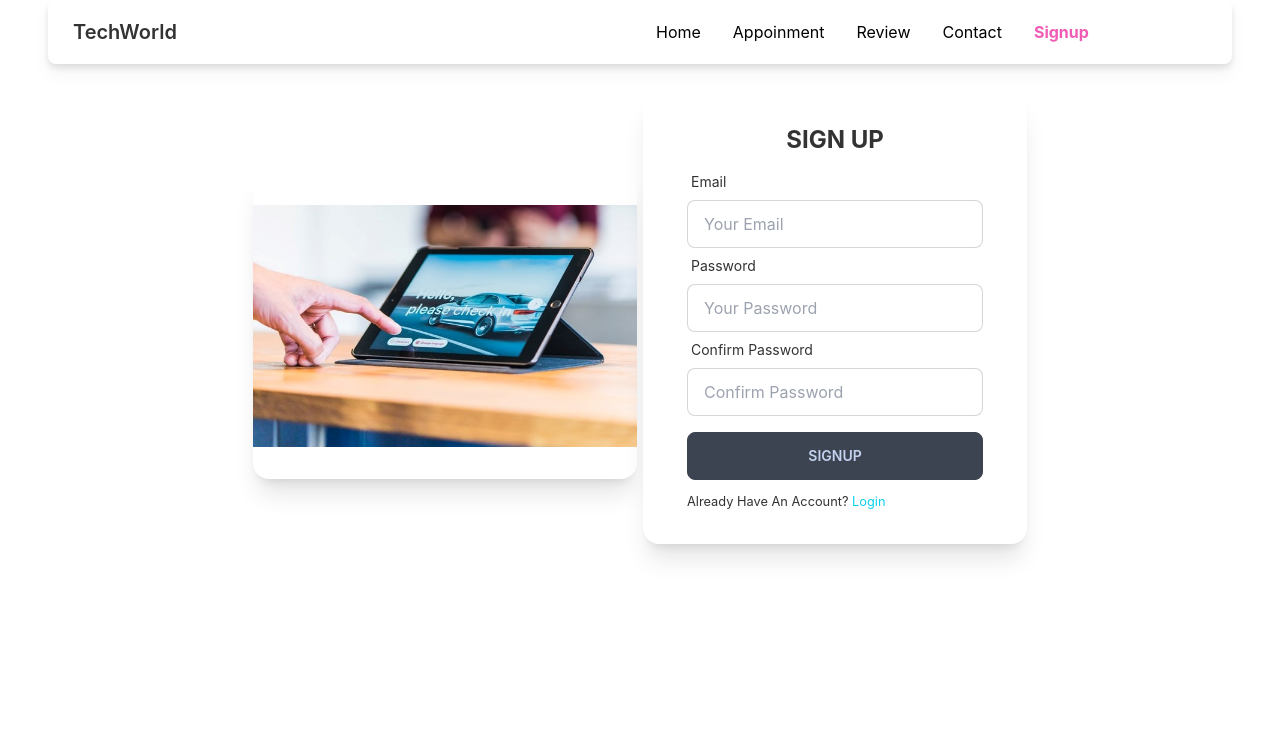
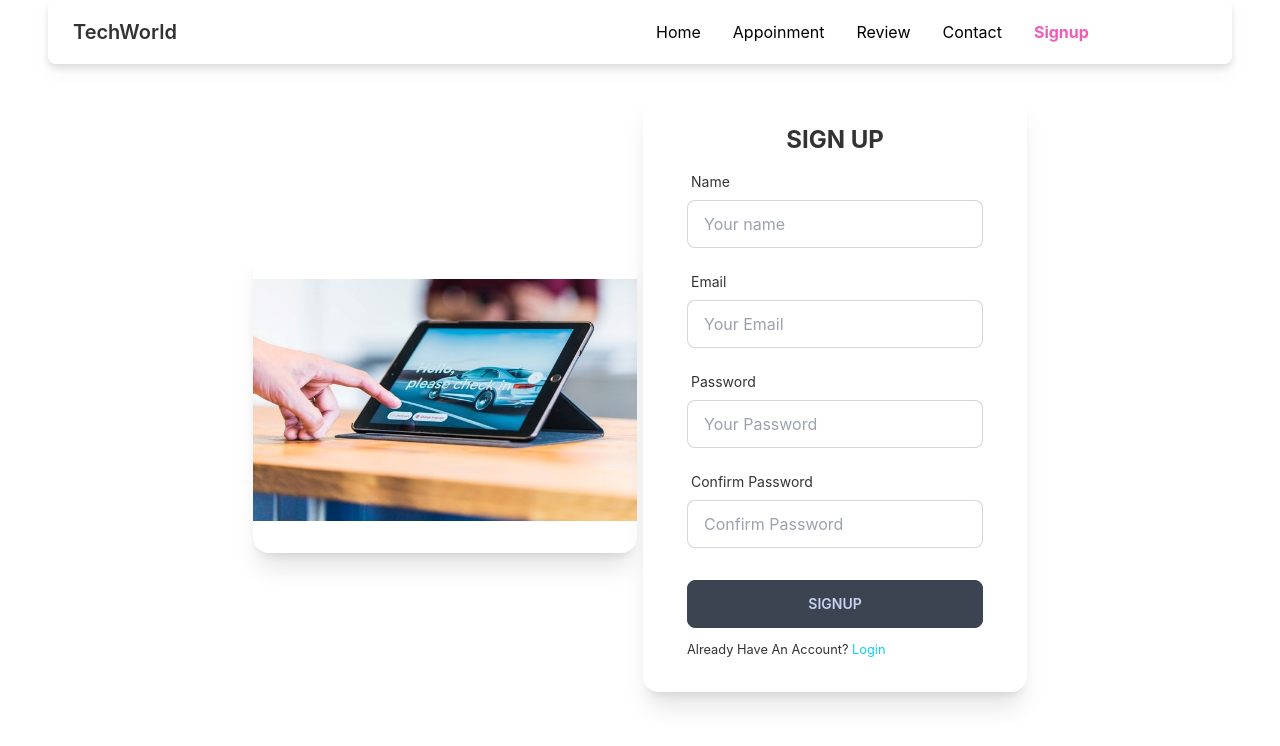
Before and after one commit to RittikaDev/manufacturer-client, a React (Create React App) app: page /signup in a window 1280 px wide. Shown: the top 746 px of the page. Built offline with nearby package versions, Linux system fonts and the light colour scheme.

Commit message:
sign up with react hook form

```diff
--- a/src/Pages/Login/Signup.js
+++ b/src/Pages/Login/Signup.js
@@ -1,8 +1,18 @@
 import React from "react";
+import { useForm } from "react-hook-form";
 import { Link } from "react-router-dom";
 import signupp from "../../images/signup.jpg";
 
 const Signup = () => {
+  const {
+    register,
+    formState: { errors },
+    handleSubmit,
+  } = useForm();
+
+  const onSubmit = async (data) => {
+    console.log(data);
+  };
   return (
     <div className="flex mt-7 justify-center items-center">
       <div className="card w-96 bg-base-100 shadow-xl mr-1.5 mt-4 ">
@@ -16,7 +26,32 @@ const Signup = () => {
       <div className="card w-96 bg-base-100 shadow-xl px-3">
         <div className="card-body">
           <h2 className="text-center text-2xl font-bold">SIGN UP</h2>
-          <form>
+          <form onSubmit={handleSubmit(onSubmit)}>
+            <div className="form-control w-full max-w-xs">
+              <label className="label">
+                <span className="label-text">Name</span>
+              </label>
+              <input
+                type="text"
+                placeholder="Your name"
+                className="input input-bordered w-full max-w-xs"
+                {...register("name", {
+                  required: { value: true, message: "Name is required" },
+                })}
+              />
+              <label className="label">
+                {errors.name?.type === "required" && (
+                  <span className="label-text-alt text-red-500">
+                    {errors.name.message}
+                  </span>
+                )}
+                {errors.name?.type === "pattern" && (
+                  <span className="label-text-alt text-red-500">
+                    {errors.name.message}
+                  </span>
+                )}
+              </label>
+            </div>
             <div className="form-control w-full max-w-xs">
               <label className="label">
                 <span className="label-text">Email</span>
@@ -25,7 +60,26 @@ const Signup = () => {
                 type="email"
                 placeholder="Your Email"
                 className="input input-bordered w-full max-w-xs"
+                {...register("email", {
+                  required: { value: true, message: "Email is required" },
+                  pattern: {
+                    value: /[a-z0-9]+@[a-z]+\.[a-z]{2,3}/,
+                    message: "Provide a valid email", // JS only: <p>error message</p> TS only support string
+                  },
+                })}
               />
+              <label className="label">
+                {errors.email?.type === "required" && (
+                  <span className="label-text-alt text-red-500">
+                    {errors.email.message}
+                  </span>
+                )}
+                {errors.email?.type === "pattern" && (
+                  <span className="label-text-alt text-red-500">
+                    {errors.email.message}
+                  </span>
+                )}
+              </label>
             </div>
             <div className="form-control w-full max-w-xs">
               <label className="label">
@@ -35,7 +89,26 @@ const Signup = () => {
                 type="password"
                 placeholder="Your Password"
                 className="input input-bordered w-full max-w-xs"
+                {...register("password", {
+                  required: { value: true, message: "Password is required" },
+                  minLength: {
+                    value: 6,
+                    message: "Must be six characters or longer", // JS only: <p>error message</p> TS only support string
+                  },
+                })}
               />
+              <label className="label">
+                {errors.password?.type === "required" && (
+                  <span className="label-text-alt text-red-500">
+                    {errors.password.message}
+                  </span>
+                )}
+                {errors.password?.type === "minLength" && (
+                  <span className="label-text-alt text-red-500">
+                    {errors.password.message}
+                  </span>
+                )}
+              </label>
             </div>
             <div className="form-control w-full max-w-xs">
               <label className="label">
@@ -45,7 +118,26 @@ const Signup = () => {
                 type="password"
                 placeholder="Confirm Password"
                 className="input input-bordered w-full max-w-xs"
+                {...register("cpassword", {
+                  required: { value: true, message: "Password is required" },
+                  minLength: {
+                    value: 6,
+                    message: "Password & Confirm Password does not match", // JS only: <p>error message</p> TS only support string
+                  },
+                })}
               />
+              <label className="label">
+                {errors.cpassword?.type === "required" && (
+                  <span className="label-text-alt text-red-500">
+                    {errors.cpassword.message}
+                  </span>
+                )}
+                {errors.cpassword !== errors.password && (
+                  <span className="label-text-alt text-red-500">
+                    Password & Confirm Password does not match
+                  </span>
+                )}
+              </label>
             </div>
             <input
               className="btn w-full max-w-xs mt-4"
```
